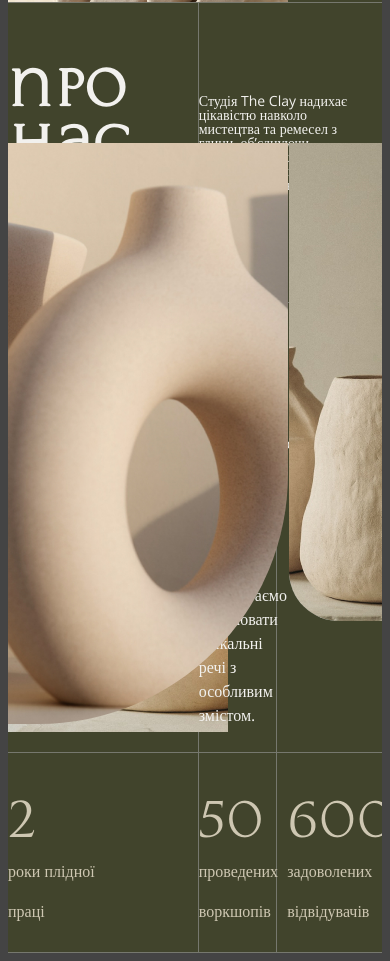
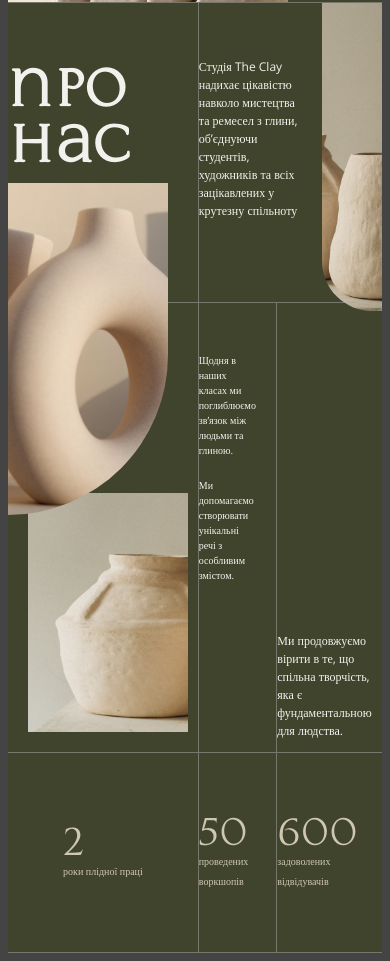
Before and after one commit to taratunindenys/the_clay, a website: page src/index.html in a window 390 px wide. Shown: the part 558-1519 px from the top of the page. Drawn offline with nearby package versions, Linux system fonts and the light colour scheme; files that its build step writes are made by us from their sources.

Commit message:
section aboute done 2/2

```diff
--- a/src/index.html
+++ b/src/index.html
@@ -73,7 +73,7 @@
             <h2 class="h2-title">Про нас</h2>
     </div>
         <div class="about_box2">
-            <p class="paragraph">
+            <p >
             Студія The Clay надихає цікавістю навколо мистецтва та ремесел з глини, об’єднуючи студентів, художників та всіх зацікавлених у крутезну спільноту
         </p>
 
--- a/src/sass/_adaptive.sass
+++ b/src/sass/_adaptive.sass
@@ -50,10 +50,33 @@
         width: 12rem
     @media (max-width: 960px)
         display: none
+.img4
+    @media (max-width: 1026px)
+        width: 16rem
+    @media (max-width: 340px)
+        width: 12rem
+
+.img5
+    @media (max-width: 900px)
+        width: 8rem
+        top: 0
+    @media (max-width: 500px)
+        width: 6rem
+    @media (max-width: 340px)
+        width: 5rem
 
 .img6
     @media (max-width: 1150px)
         width: 28rem
+    @media (max-width: 900px)
+        width: 24rem
+    @media (max-width: 790px)
+        width: 20rem
+    @media (max-width: 790px)
+        width: 16rem
+        top: 18rem
+    @media (max-width: 340px)
+        display: none
 // BUTTONS
 .reg1
     @media (max-width: 1224px)
@@ -108,6 +131,51 @@ h1
     &_box1
         @media (max-width: 1314px)
             align-items: center
+    &_box2
+        @media (max-width: 600px)
+            & p
+                font-size: 1.2rem
+        @media (max-width: 440px)
+            & p
+                line-height: 1.5
     &_box3
         @media (max-width: 1314px)
             padding: 0 1rem 2rem 0
+    &_box4
+        @media (max-width: 700px)
+            & p
+                font-size: 1.2rem
+                line-height: 2rem
+        @media (max-width: 500px)
+            & p
+                font-size: 1rem
+                line-height: 1.5rem
+    &_box5
+        @media (max-width: 1362px)
+            padding: 0
+            & p
+                @media (max-width: 900px)
+                    font-size: 1.4rem
+                    line-height: 1.5
+                @media (max-width: 500px)
+                    font-size: 1.2rem
+
+    &_box6, &_box7, &_box8
+        @media (max-width: 900px)
+            padding: 0
+            align-items: center
+            justify-content: center
+            & h3
+                font-size: 4rem
+                line-height: 2rem
+
+                & span
+                    font-size: 1.2 rem
+
+
+        @media (max-width: 600px)
+            & h3
+                font-size: 3.6rem
+
+                & span
+                    font-size: 1rem
--- a/src/sass/_sections.sass
+++ b/src/sass/_sections.sass
@@ -46,6 +46,11 @@
     justify-items: start
     padding: 0 3rem 7rem 0
     box-sizing: border-box
+    & p
+        @include text
+        color: $text1-color
+        width: 70%
+
 
 .about_box3
     grid-area: 2 / 1 / 3 / 3
--- a/src/sass/components/_nav.sass
+++ b/src/sass/components/_nav.sass
@@ -23,23 +23,23 @@
             display: none
         &__button
             background: $bg2-color
-            height: 8rem
-            width: 8rem
+            height: 7rem
+            width: 7rem
             border-top-left-radius: 40%
             border-bottom-right-radius: 40%
             position: fixed
             top: 2.5rem
-            right: 7rem
+            right: 2rem
             z-index: 200
             text-align: center
             cursor: pointer
         &__background
-            width: 6rem
-            height: 6rem
+            width: 5rem
+            height: 5rem
             border-radius: 50%
             background: radial-gradient($bg1-color, $bg2-color)
             position: fixed
-            right: 9rem
+            right: 3rem
             top: 3rem
             z-index: 100
             transition: all .7s
```
Also changed, not shown: dist/css/style.css, dist/css/style.min.css, dist/index.html.
